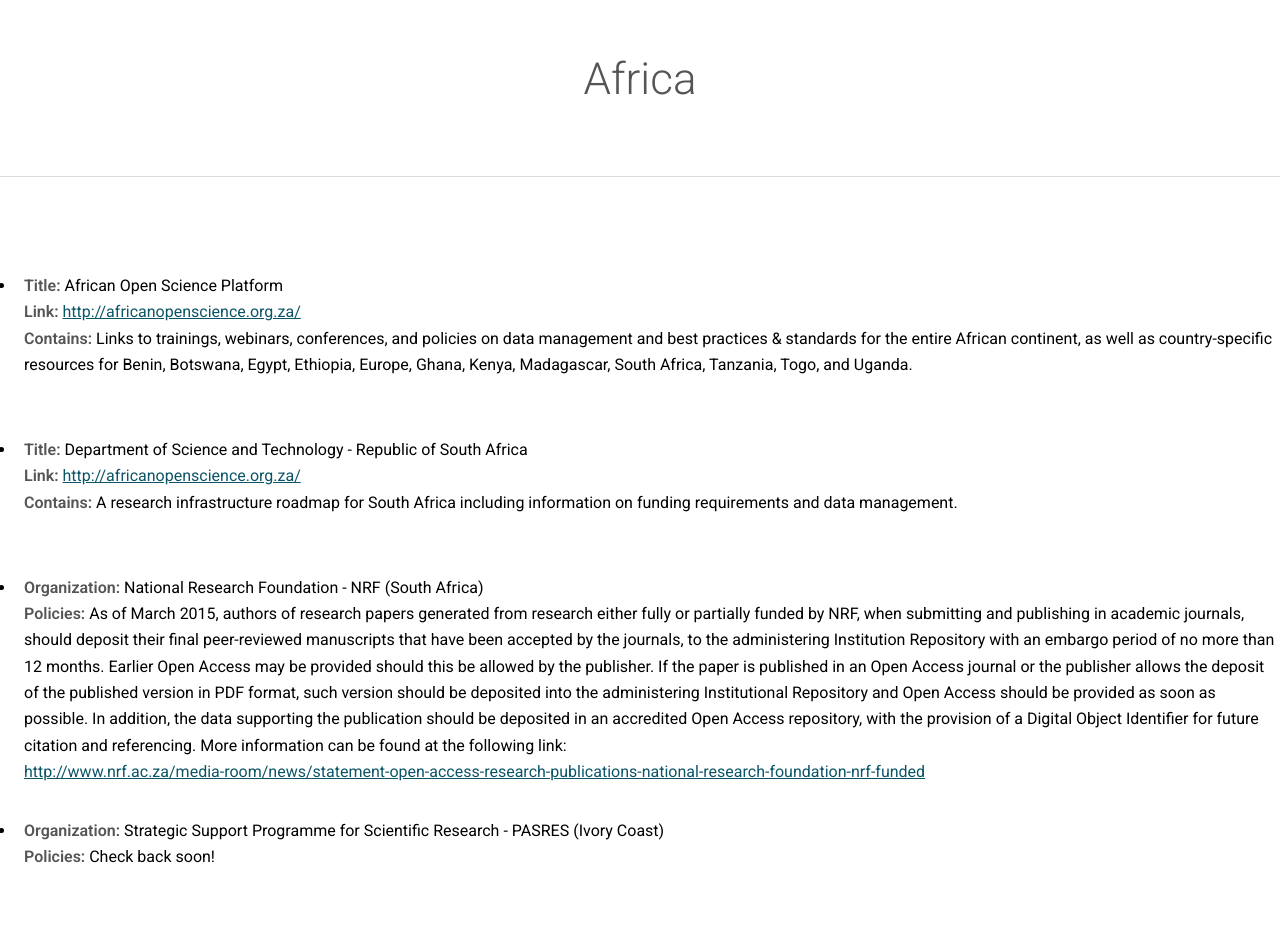
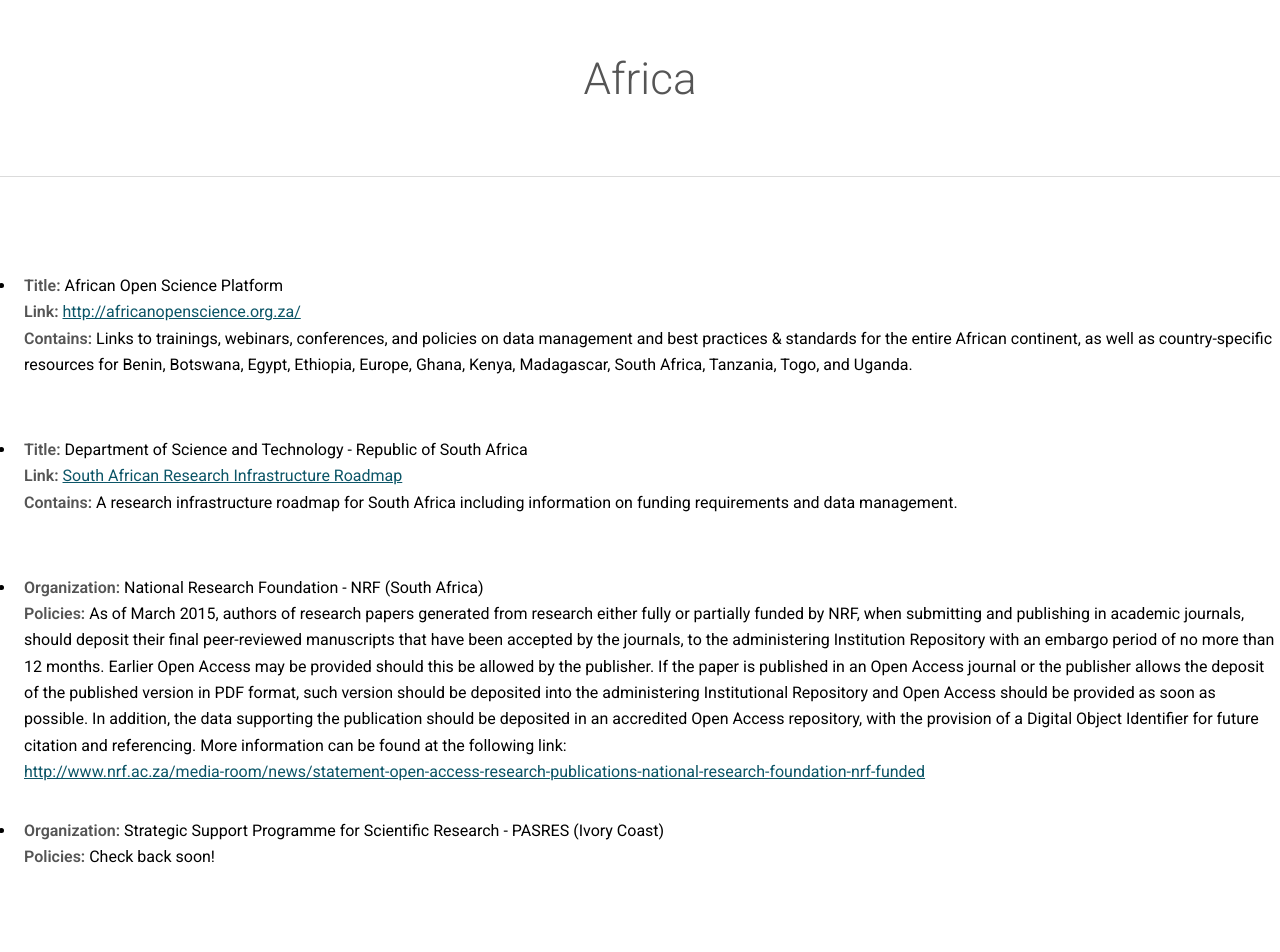
Before and after one commit to bfe-inf/toolkit, a Jekyll site: the page bp&s-africa.html, which Jekyll copies as it is, in a window 1280 px wide. Shown: the part 468-1420 px from the top of the page. Built offline with Jekyll 4.4.1, drawn with Linux system fonts in a browser that asks for light colours.

Commit message:
Update bp&s-africa.html

```diff
--- a/bp&s-africa.html
+++ b/bp&s-africa.html
@@ -56,7 +56,7 @@
       					</ul>
 					<ul>
 	     					<li> <strong>Title:</strong> Department of Science and Technology - Republic of South Africa  <br/>
-             	   				<strong>Link:</strong> <a href="http://africanopenscience.org.za/" target="_blank">http://africanopenscience.org.za/</a><br/>
+             	   				<strong>Link:</strong> <a href="Department_of_Science_and_Technology_SARIR_2016 (1).pdf" target="_blank">South African Research Infrastructure Roadmap</a><br/>
 		   				<strong>Contains:</strong> A research infrastructure roadmap for South Africa including information on funding requirements and data management. </li><br/>
       					</ul>
 
```
